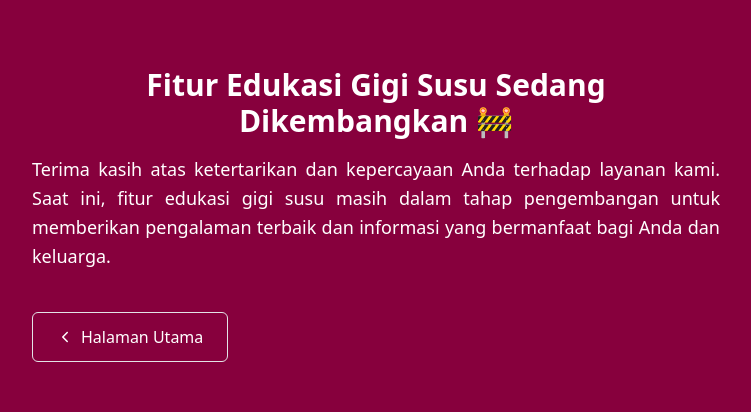
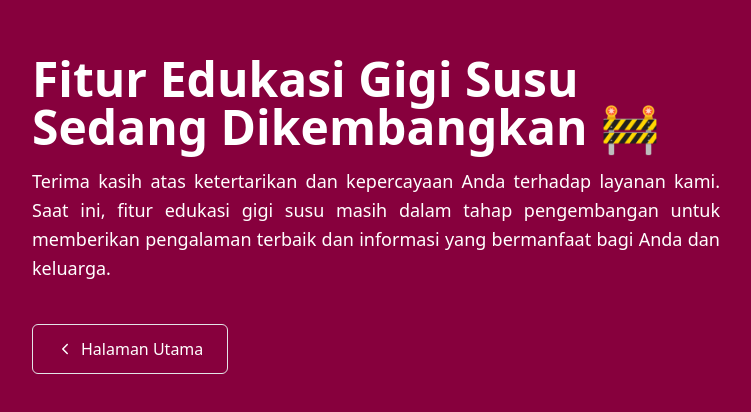
Before and after one commit to whatyuupratama/caps-gigi, a Next.js app: page /edukasi-gigi-susu in a window 1280 px wide. Shown: the part 186-598 px from the top of the page, without its empty margins (264-1015 px from the left). Built offline with nearby package versions, Linux system fonts and the light colour scheme.

Commit message:
add maintance

```diff
--- a/src/app/edukasi-gigi-susu/page.tsx
+++ b/src/app/edukasi-gigi-susu/page.tsx
@@ -6,7 +6,7 @@ const Proses = () => {
     <>
       <div className='w-screen h-screen bg-[#87003d] flex items-center justify-center text-white'>
         <div className=' bg-opacity-80 px-10 py-8 rounded-xl max-w-3xl w-full flex flex-col items-center'>
-          <h1 className='font-bold text-3xl mb-4 text-center'>
+          <h1 className='font-bold text-5xl mb-4 text-start'>
             Fitur Edukasi Gigi Susu Sedang Dikembangkan 🚧
           </h1>
           <p className='text-lg text-justify leading-relaxed'>
```
